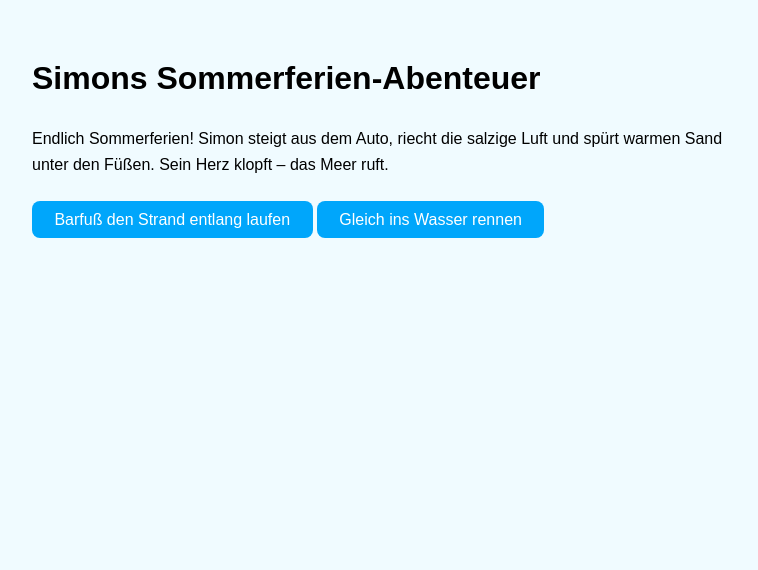
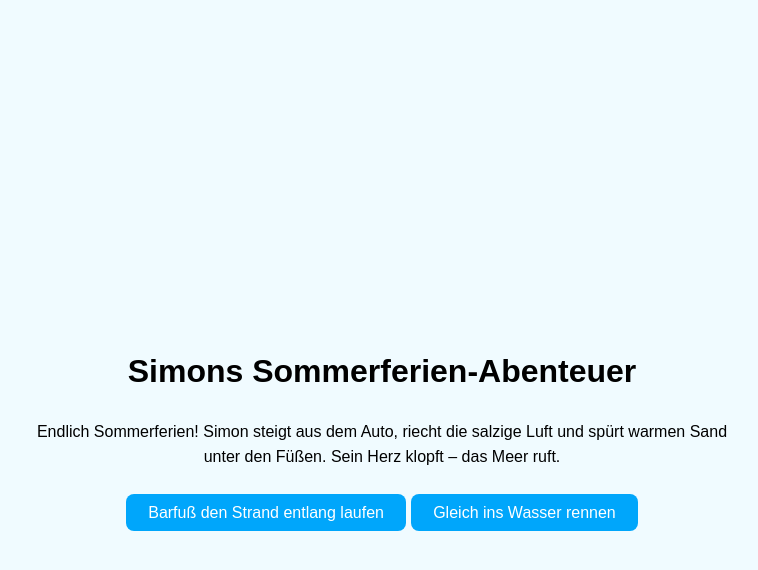
Before and after one commit to Lamakopf/sommerferien_lesen, a plain HTML site: page index.html in a window 1280 px wide. Shown: the whole page, without its empty margins (258-1016 px from the left). Drawn offline with Linux system fonts and the light colour scheme.

Commit message:
Update index.html

```diff
--- a/index.html
+++ b/index.html
@@ -1,11 +1,12 @@
 <!DOCTYPE html>
+<html lang="de">
 <html lang="de">
 <head>
   <meta charset="UTF-8">
   <title>Simons Schatzsuche am Meer – Lesespur</title>
   <style>
-    body{font-family:sans-serif;background:#f0fbff;padding:2rem;max-width:700px;margin:auto;line-height:1.6;}
-    .section{display:none;}
+    body{font-family:sans-serif;background:#f0fbff;padding:2rem;max-width:700px;margin:auto;line-height:1.6;display:flex;flex-direction:column;justify-content:center;align-items:center;min-height:100vh;text-align:center;}
+    .section{display:none;width:100%;}
     .visible{display:block;}
     button{margin:0.5em 0;padding:0.6em 1.4em;background:#00a6fb;border:none;border-radius:8px;color:#fff;font-size:1rem;cursor:pointer;}
     button:hover{background:#0077b6;}
```
